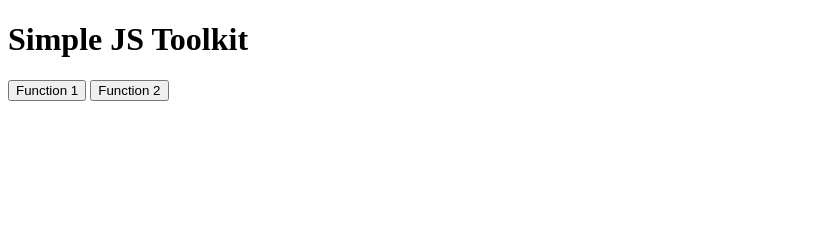
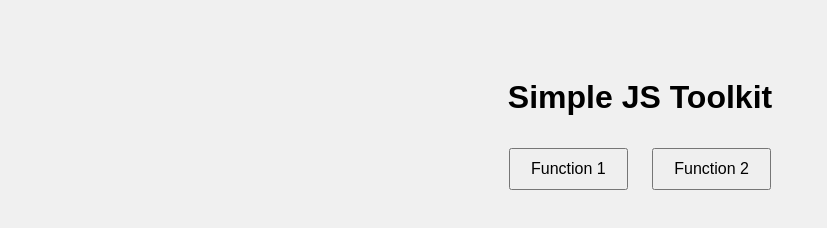
Before and after one commit to shabishabi5033-jpg/js-toolkit-assignment-, a plain HTML site: page index.html in a window 1280 px wide. Shown: the whole page, without its empty margins (0-827 px from the left). Drawn offline with Linux system fonts and the light colour scheme.

Commit message:
Final update

```diff
--- a/index.html
+++ b/index.html
@@ -2,6 +2,7 @@
 <html>
 <head>
     <title>Simple JS Toolkit</title>
+    <link rel="stylesheet" href="style.css">
 </head>
 <body>
     <h1>Simple JS Toolkit</h1>
--- /dev/null
+++ b/style.css
@@ -0,0 +1,19 @@
+body {
+    font-family: Arial, sans-serif;
+    text-align: center;
+    padding: 50px;
+    background-color: #f0f0f0;
+}
+
+button {
+    padding: 10px 20px;
+    margin: 10px;
+    font-size: 16px;
+    cursor: pointer;
+}
+
+#output {
+    margin: 20px;
+    font-weight: bold;
+    color: #333;
+}
```
